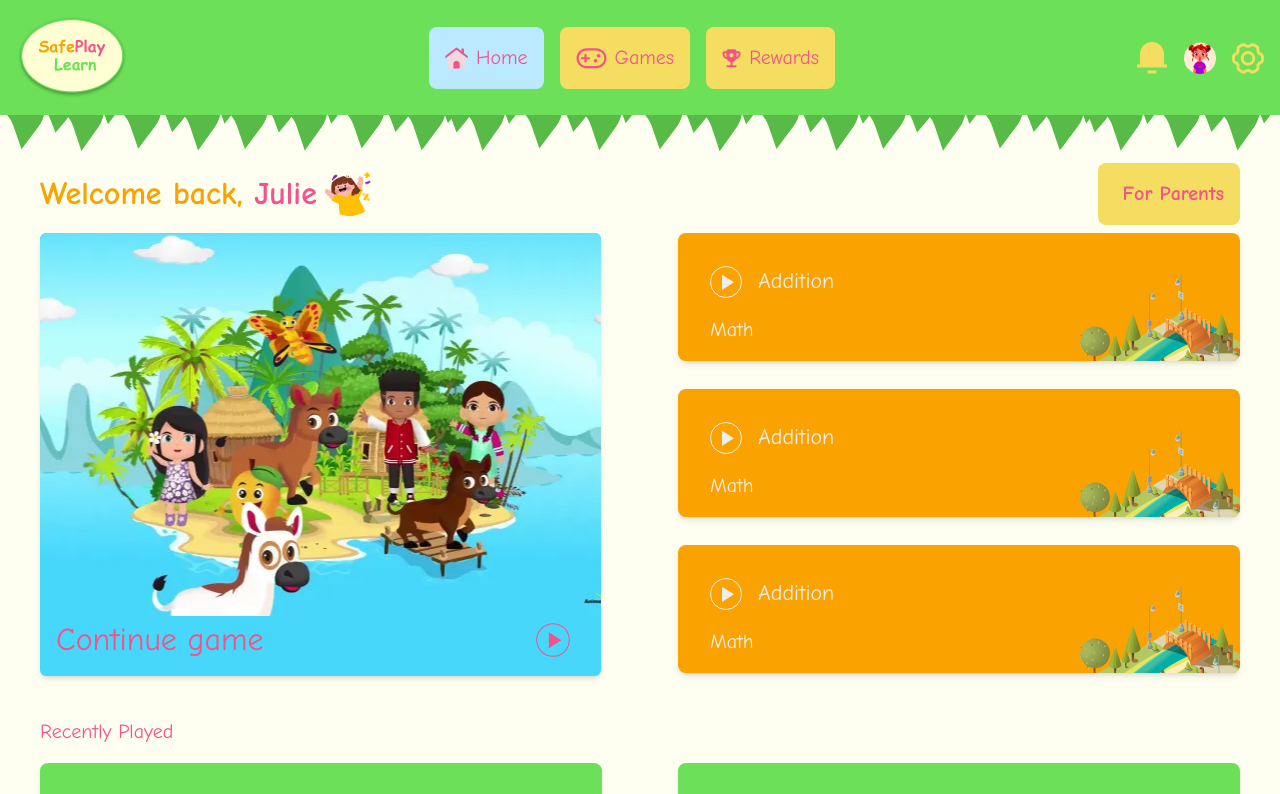
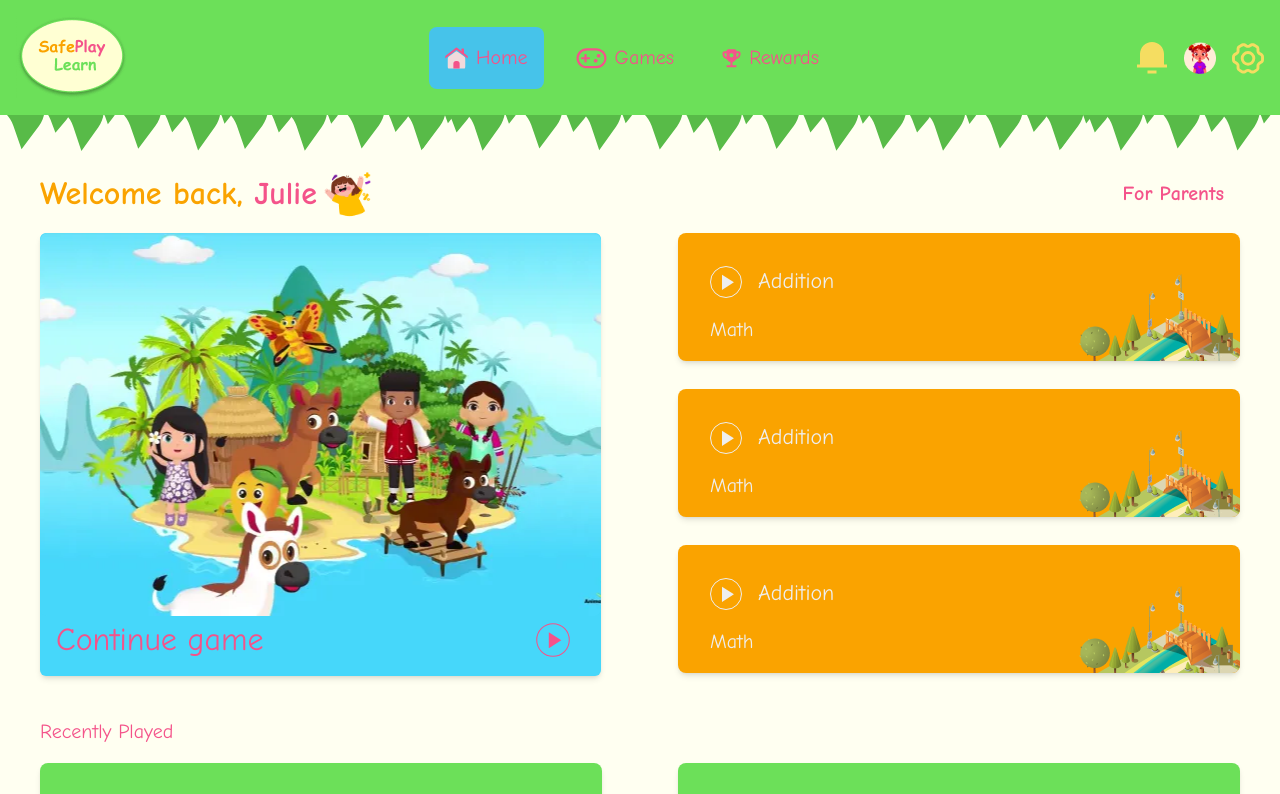
Before and after one commit to yaqeen009/DCIT302-Semester-Project, a React (Vite) app in the folder frontend/: page /home in a window 1280 px wide. Shown: the top 794 px of the page. Built offline with nearby package versions, Linux system fonts and the light colour scheme.

Commit message:
Updated UI

```diff
--- a/frontend/src/components/button.jsx
+++ b/frontend/src/components/button.jsx
@@ -1,6 +1,6 @@
-const Button = ({btnName, btnFunction, btnType}) => {
+const Button = ({btnName, btnFunction, btnType, btnColor, btnHoverColor, btntxtColor}) => {
     return (
-        <div className="font-roboto bg-primary-400 text-mobile-label md:text-tablet-label xl:text-label w-fit m-5 p-2 rounded-lg text-tertiary-400 shadow-1dp hover:text-tertiary-400  hover:bg-secondary-400">
+        <div className={`font-roboto bg-${btnColor} text-mobile-label md:text-tablet-label xl:text-label w-fit m-5 p-2 rounded-lg text-${btntxtColor} shadow-1dp hover:${btnHoverColor}`}>
             <button type={btnType} onClick={btnFunction}>{btnName}</button>
         </div>
      );
--- a/frontend/src/components/header.jsx
+++ b/frontend/src/components/header.jsx
@@ -31,9 +31,9 @@ const Header = () => {
           <img src={logo} alt="Logo" className="h-full sm:h-16" />
         </div>
         <nav className="flex flex-row items-center sm:hidden">
-            <NavComponent icon={home} navName={"Home"} path={"/home"} />
-            <NavComponent icon={games} navName={"Games"} path={"/games"} />
-            <NavComponent icon={rewards} navName={"Rewards"} path={"/rewards"} />
+            <NavComponent icon={home} navName={"Home"} path={"/home"} text={"primary-400"} color={"primary-200"} hovered={"primary-300"} hoveredClicked={"success-200"} clicked={"success-100"}/>
+            <NavComponent icon={games} navName={"Games"} path={"/games"} text={"primary-400"} color={"primary-200"} hovered={"primary-300"} hoveredClicked={"success-200"} clicked={"success-100"}/>
+            <NavComponent icon={rewards} navName={"Rewards"} path={"/rewards"} text={"primary-400"} color={"primary-200"} hovered={"primary-300"} hoveredClicked={"success-200"} clicked={"success-100"}/>
           </nav>
 
         {/* User Icons */}
@@ -66,10 +66,10 @@ const Header = () => {
             <img src={closeIcon} alt="Close" className="h-8 w-8" />
           </button>
           <nav className="sm:flex flex-col items-center space-y-6 mt-8 text-white hidden">
-            <NavComponent icon={home} navName={"Home"} path={"/home"} />
-            <NavComponent icon={games} navName={"Games"} path={"/games"} />
-            <NavComponent icon={rewards} navName={"Rewards"} path={"/rewards"} />
-            <NavComponent icon={settings} navName={"Settings"} path={"/settings"} />
+            <NavComponent icon={home} navName={"Home"} path={"/home"} text={"primary-400"}/>
+            <NavComponent icon={games} navName={"Games"} path={"/games"} text={"primary-400"}/>
+            <NavComponent icon={rewards} navName={"Rewards"} path={"/rewards"} text={"primary-400"}/>
+            <NavComponent icon={settings} navName={"Settings"} path={"/settings"} text={"primary-400"}/>
           </nav>
           <div className="mt-auto mb-4 text-center text-tertiary-400">
             <p>safeplaylearn.org ©2024</p>
--- a/frontend/src/components/navComp.jsx
+++ b/frontend/src/components/navComp.jsx
@@ -1,7 +1,7 @@
 import { useEffect, useState } from "react";
 import { Link, useLocation } from "react-router-dom";
 
-const NavComponent = ({ icon, navName, path }) => {
+const NavComponent = ({ icon, navName, path, color, text, clicked, hovered, hoveredClicked }) => {
   //use state to manage on click
   const [isClicked, setIsClicked] = useState(false);
   //use location to get current location
@@ -17,10 +17,10 @@ const NavComponent = ({ icon, navName, path }) => {
   return (
     <Link to={path}>
       <div
-        className={`p-4 font-comic xl:text-body md:text-tablet-body text-mobile-headline m-2 h-fit rounded-lg text-primary-400 inline-flex align-middle cursor-pointer ${
+        className={`p-4 font-comic xl:text-body md:text-tablet-body text-mobile-headline m-2 h-fit rounded-lg text-${text} inline-flex align-middle cursor-pointer ${
           isClicked
-            ? " bg-success-400 hover:bg-success-100 sm:bg-transparent sm:hover:bg-transparent"
-            : "bg-primary-200 hover:bg-primary-300 sm:bg-transparent sm:hover:bg-transparent"
+            ? `bg-${clicked} hover:bg-${hoveredClicked}`
+            : `bg-${color} hover:bg-${hovered}`
         }`}
         onClick={handleClick}
       >
--- a/frontend/src/pages/home.jsx
+++ b/frontend/src/pages/home.jsx
@@ -28,7 +28,7 @@ const Home = () => {
 
           {/* "For Parents" button hidden for tablet */}
           <div className="-mr-2 sm:hidden font-bold">
-            <NavComponent navName={"For Parents"} />
+            <NavComponent navName={"For Parents"}  color={"primary-200"} text={"primary-400"} hovered={"primary-300"}/>
           </div>
         </div>
 
--- a/frontend/src/pages/rewards.jsx
+++ b/frontend/src/pages/rewards.jsx
@@ -19,7 +19,7 @@ const Rewards = () => {
             <div className="flex flex-row justify-between items-baseline mb-4 sm:-mb-4">
               <h1 className="text-primary-400 text-body sm:text-mobile-title">Claim Rewards</h1>
               <div className="sm:-mr-5">
-                <Button btnName={"Claim All"} btnType={"button"} />
+                <Button btnName={"Claim All"} btnType={"button"} btnColor={"primary-400"} btntxtColor={"tertiary-400"} btnHoverColor={"secondary-400"}/>
               </div>
             </div>
             <div className="overflow-y-scroll w-full h-[80vh] mb-12">
--- a/frontend/src/pages/settings.jsx
+++ b/frontend/src/pages/settings.jsx
@@ -1,5 +1,6 @@
 import avatar from "../assets/avatar.png";
 import React from 'react';
+import NavComponent from "../components/navComp";
 
 const Settings = () => {
   return (
@@ -7,9 +8,8 @@ const Settings = () => {
       {/* For mobile view, headings on top */}
 
       <div className="space-y-8 md:hidden p-4">
-
         <h1 className="text-headline text-primary-300 sm:text-mobile-headline ">Settings</h1>
-        <h2 className="text-2xl text-primary-400">Account Settings</h2>
+        <h2 className="text-title sm:text-mobile-title text-primary-400">Account Settings</h2>
       </div>
 
       <div className="relative w-full md:w-[400px] h-auto md:h-screen bg-secondary-300 drop-shadow-2xl shadow-md flex-shrink-0">
@@ -24,7 +24,8 @@ const Settings = () => {
 
           {/* Sign Out button at the bottom on mobile */}
           <div className="mt-auto w-full md:w-48 flex justify-center">
-            <button className="bg-danger-100 text-white px-4 py-2 rounded-lg w-full">Sign Out</button>
+            {/* <button className="bg-danger-100 text-danger-400 px-4 py-2 rounded-lg w-full">Sign Out</button> */}
+            <NavComponent navName={"Sign Out"}/>
           </div>
         </div>
       </div>
```
